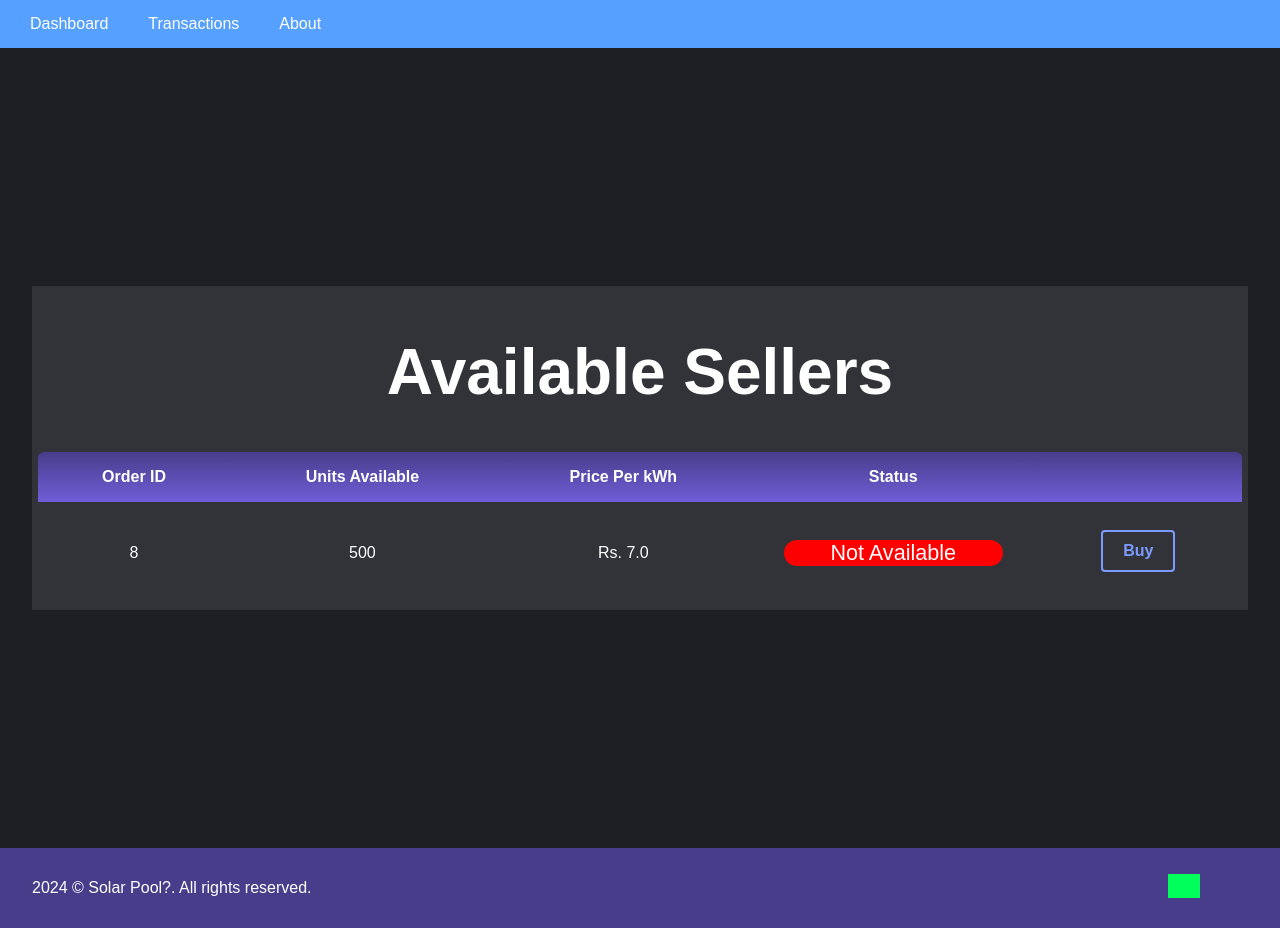
After one commit to Aaryan-Pugarja/SolarChain, a Flask app: page /buyer_page in a window 1280 px wide; the page is wider, and only the part inside the window is pictured. The commit adds this page. Run offline with Flask 3, Linux system fonts and the light colour scheme; a user stored in the database is signed in; data comes from the database, SQL or seed files in the repository; both versions use the stored data as it was after the commit; grey boxes are pictures that could not be loaded.

Commit message:
buyer page

```diff
--- a/main/forms.py
+++ b/main/forms.py
@@ -1,7 +1,7 @@
 from flask_wtf import FlaskForm
 from wtforms import StringField, PasswordField, SubmitField, BooleanField
 from wtforms.fields.numeric import IntegerField
-from wtforms.validators import DataRequired, Length, EqualTo, ValidationError
+from wtforms.validators import DataRequired, Length, EqualTo, ValidationError, NumberRange
 
 from main.models import User
 
@@ -31,3 +31,8 @@ class SellOrderForm(FlaskForm):
     unit = IntegerField('Units', validators=[DataRequired()])
     price = IntegerField('Price', validators=[DataRequired()])
     submit = SubmitField('Place Order')
+
+
+class PurchaseForm(FlaskForm):
+    units = IntegerField('Units', validators=[DataRequired(), NumberRange(0)])
+    submit = SubmitField('Buy')
--- a/main/routes.py
+++ b/main/routes.py
@@ -2,7 +2,7 @@ from flask import flash, redirect, render_template, url_for, request
 from flask_login import login_required, login_user, current_user, logout_user
 
 from main import app, bcrypt, db
-from main.forms import LoginForm, RegistrationForm, SellOrderForm
+from main.forms import LoginForm, PurchaseForm, RegistrationForm, SellOrderForm
 from main.models import SellOrder, User, get_sellers
 
 dashboard_info = {"balance": "50"}
@@ -15,11 +15,15 @@ def layout():
 @app.route('/')
 @app.route('/home')
 def home():
+    if not current_user.is_authenticated:
+        return redirect(url_for("login"))
     return render_template("index.html", user_data=dashboard_info)
 
 
 @app.route('/transactions')
 def transactions():
+    if not current_user.is_authenticated:
+        return redirect(url_for("login"))
     return render_template("transaction.html", seller_data=get_sellers())
 
 
@@ -68,7 +72,24 @@ def login():
 @login_required
 def seller_page():
     if not current_user.is_authenticated:
-        return redirect(url_for("home"))
+        return redirect(url_for("login"))
+    form = SellOrderForm()
+    if form.validate_on_submit():
+        units, price = form.unit.data, form.price.data
+        with app.app_context():
+            order = SellOrder(user_id=current_user.id, units=units, price=price)
+            db.session.add(order)
+            db.session.commit()
+
+    sell_orders = get_user_sell_orders()
+    return render_template("seller_page.html", title="Page", sell_orders=sell_orders, form=form)
+
+
+@app.route("/buyer_page", methods=['GET', 'POST'])
+@login_required
+def buyer_page():
+    if not current_user.is_authenticated:
+        return redirect(url_for("login"))
     form = SellOrderForm()
     if form.validate_on_submit():
         units, price = form.unit.data, form.price.data
@@ -78,12 +99,39 @@ def seller_page():
             db.session.commit()
 
     sell_orders = get_sell_orders()
-    return render_template("seller_page.html", title="Page", sell_orders=sell_orders, form=form)
+    return render_template("buyer_page.html", title="Buy Units", sell_orders=sell_orders, form=form)
+
+
+@app.route("/checkout_page", methods=["GET", "POST"])
+@login_required
+def checkout_page():
+    if not current_user.is_authenticated:
+        return redirect(url_for("login"))
+    order_id = request.args.get("order_id")
+    if order_id is None:
+        return redirect(url_for("home"))
+    order: SellOrder = SellOrder.query.filter_by(id=order_id).first()
+    seller = User.query.filter_by(id=order.user_id).first()
+
+    form = PurchaseForm()
+    if form.validate_on_submit():
+        if form.units.data <= order.units:
+            total_price = order.price * form.units.data
+            flash(f"Purchase successful for {form.units.data} units at total {total_price}!")
+            return redirect(url_for('home'))
+        flash('Units exceeded!', 'error')
+    return render_template("checkout_page.html", title="Checkout", order=order, seller=seller, form=form)
+
+
+def get_user_sell_orders():
+    with app.app_context():
+        qry = SellOrder.query.filter_by(user_id=current_user.id)
+        return qry
 
 
 def get_sell_orders():
     with app.app_context():
-        qry = SellOrder.query.filter_by(user_id=current_user.id)
+        qry = SellOrder.query.filter(SellOrder.user_id != current_user.id).all()
         return qry
 
 
--- /dev/null
+++ b/main/templates/buyer_page.html
@@ -0,0 +1,43 @@
+{% extends "layout.html" %}
+{% block content %}
+
+<div class="content">
+    <div class="page" style="width: 95vw;">
+        <!-- Form to place a new sell order -->
+        <form method="POST" action="">
+            {{ form.hidden_tag() }}
+            <h1 class="heading">Available Sellers</h1>
+        </form>
+
+        <!-- Table for listing existing sell orders -->
+        <table class="bordered">
+            <thead>
+            <tr>
+                <th scope="col">Order ID</th>
+                <th scope="col">Units Available</th>
+                <th scope="col">Price Per kWh</th>
+                <th scope="col">Status</th>
+                <th scope="col"></th>
+            </tr>
+            </thead>
+
+            <tbody>
+            {% for order in sell_orders %}
+            <tr>
+                <td>{{ order.id }}</td>
+                <td>{{ order.units }}</td>
+                <td>Rs. {{ order.price }}</td>
+                <td>
+                    <div class="status"><p>{{ order.status }}</p></div>
+                </td>
+                <td>
+                    <a class="button" href="{{ url_for('checkout_page', order_id=order.id) }}">Buy</a>
+                </td>
+            </tr>
+            {% endfor %}
+            </tbody>
+        </table>
+    </div>
+</div>
+
+{% endblock content %}
--- a/main/templates/seller_page.html
+++ b/main/templates/seller_page.html
@@ -3,12 +3,10 @@
 
 <div class="content">
     <div class="page" style="width: 95vw;">
-        <p style="text-align: center;">Your Sell Orders</p>
-
         <!-- Form to place a new sell order -->
         <form method="POST" action="">
             {{ form.hidden_tag() }}
-            <h1 class="heading">Login</h1>
+            <h1 class="heading">Your Sell Orders</h1>
             <div class="form-group">
                 {{ form.unit.label(class="label") }}
 
```
Also changed, not shown: main/templates/checkout_page.html (added, +37 -0 lines), main/templates/index.html (+8 -1 lines), instance/main.db.
